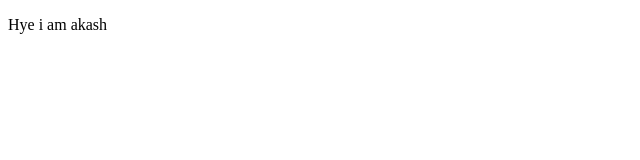
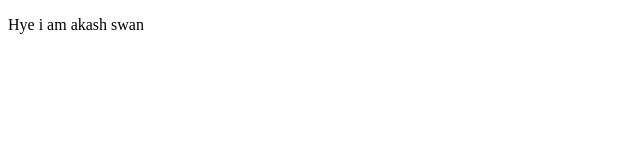
Before and after one commit to Akash-swin123/test, a plain HTML site: page index.html in a window 1280 px wide. Shown: the full height of the page, 0-640 px from the left. Drawn offline with Linux system fonts and the light colour scheme.

Commit message:
add swan

```diff
--- a/index.html
+++ b/index.html
@@ -6,6 +6,6 @@
     <title>Document</title>
 </head>
 <body>
-    <p>Hye i am akash</p>
+    <p>Hye i am akash swan</p>
 </body>
 </html>
```
